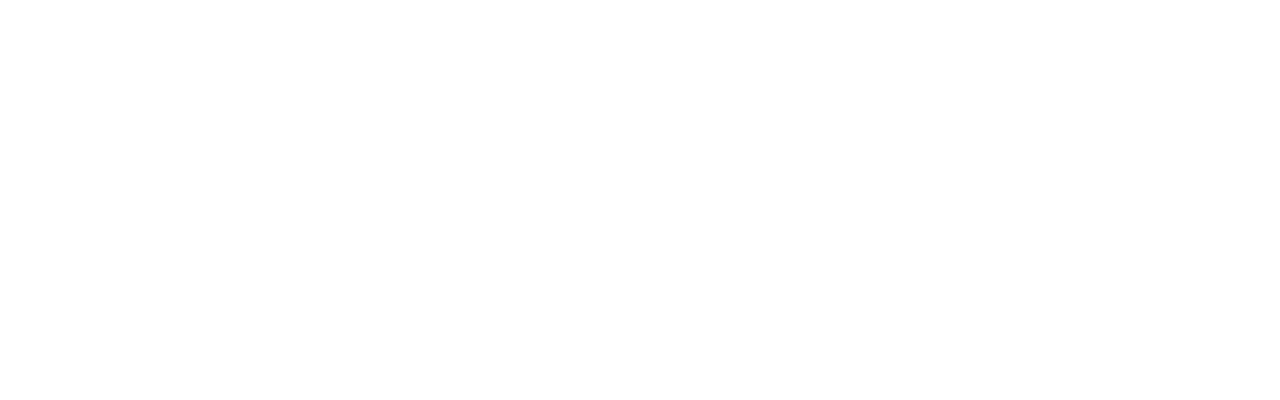
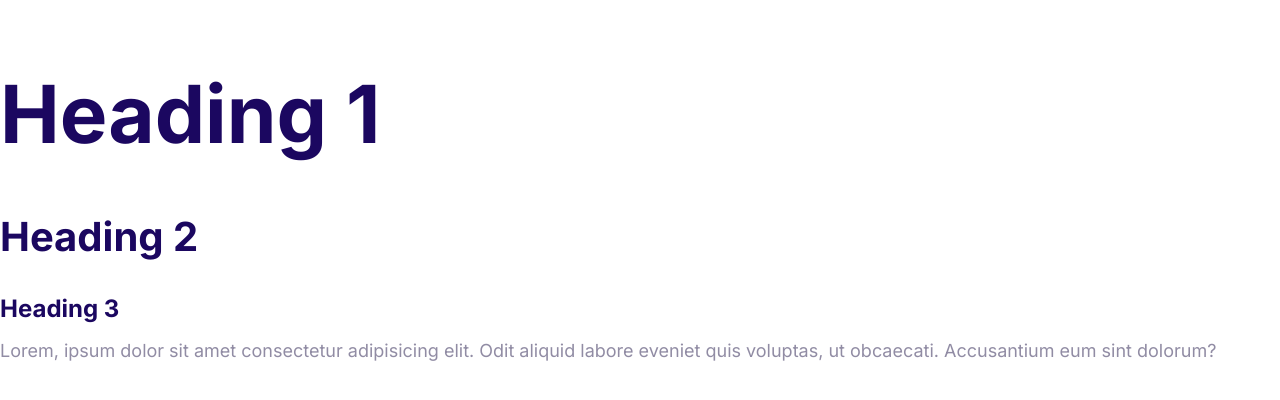
Before and after one commit to alanwcg/codewithmosh-moshify, a plain HTML site: page index.html in a window 1280 px wide. Drawn offline with Linux system fonts and the light colour scheme.

Commit message:
chore: define the styles for the fonts

```diff
--- a/css/styles.css
+++ b/css/styles.css
@@ -5,3 +5,56 @@
   --color-headings: #1b0760;
   --color-body: #918ca4;
 }
+
+html {
+  /* 62.5% of 16px = 10px */
+  font-size: 62.5%;
+}
+
+body {
+  color: var(--color-body);
+  font-family: "Inter", Arial, Helvetica, sans-serif;
+  font-size: 2.4rem;
+  line-height: 1.5;
+}
+
+h1,
+h2,
+h3 {
+  color: var(--color-headings);
+  margin-bottom: 1rem;
+}
+
+h1 {
+  font-size: 7rem;
+}
+
+h2 {
+  font-size: 4rem;
+}
+
+h3 {
+  font-size: 3rem;
+}
+
+p {
+  margin-top: 0;
+}
+
+@media screen and (min-width: 1024px) {
+  body {
+    font-size: 1.8rem;
+  }
+
+  h1 {
+    font-size: 8rem;
+  }
+
+  h2 {
+    font-size: 4rem;
+  }
+
+  h3 {
+    font-size: 2.4rem;
+  }
+}
--- a/index.html
+++ b/index.html
@@ -1,12 +1,26 @@
 <!DOCTYPE html>
 <html lang="en">
   <head>
+    <link rel="preconnect" href="https://fonts.googleapis.com" />
+    <link rel="preconnect" href="https://fonts.gstatic.com" crossorigin />
     <meta charset="UTF-8" />
     <meta http-equiv="X-UA-Compatible" content="IE=edge" />
     <meta name="viewport" content="width=device-width, initial-scale=1.0" />
-    <title>Document</title>
+    <title>Moshify</title>
+    <link
+      href="https://fonts.googleapis.com/css2?family=Inter:wght@400;700&display=swap"
+      rel="stylesheet"
+    />
     <link rel="stylesheet" href="css/normalize.css" />
     <link rel="stylesheet" href="css/styles.css" />
   </head>
-  <body></body>
+  <body>
+    <h1>Heading 1</h1>
+    <h2>Heading 2</h2>
+    <h3>Heading 3</h3>
+    <p>
+      Lorem, ipsum dolor sit amet consectetur adipisicing elit. Odit aliquid
+      labore eveniet quis voluptas, ut obcaecati. Accusantium eum sint dolorum?
+    </p>
+  </body>
 </html>
```
